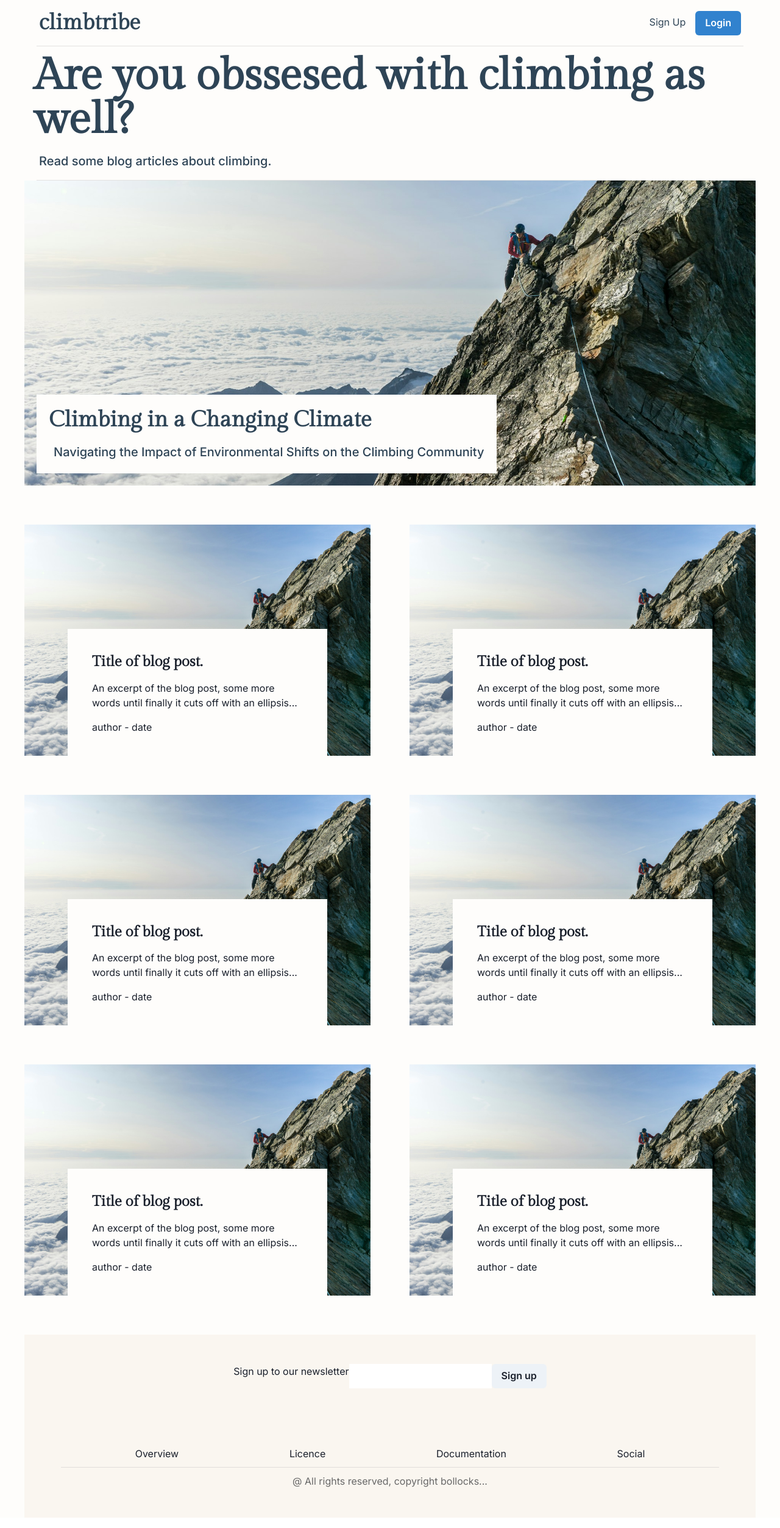
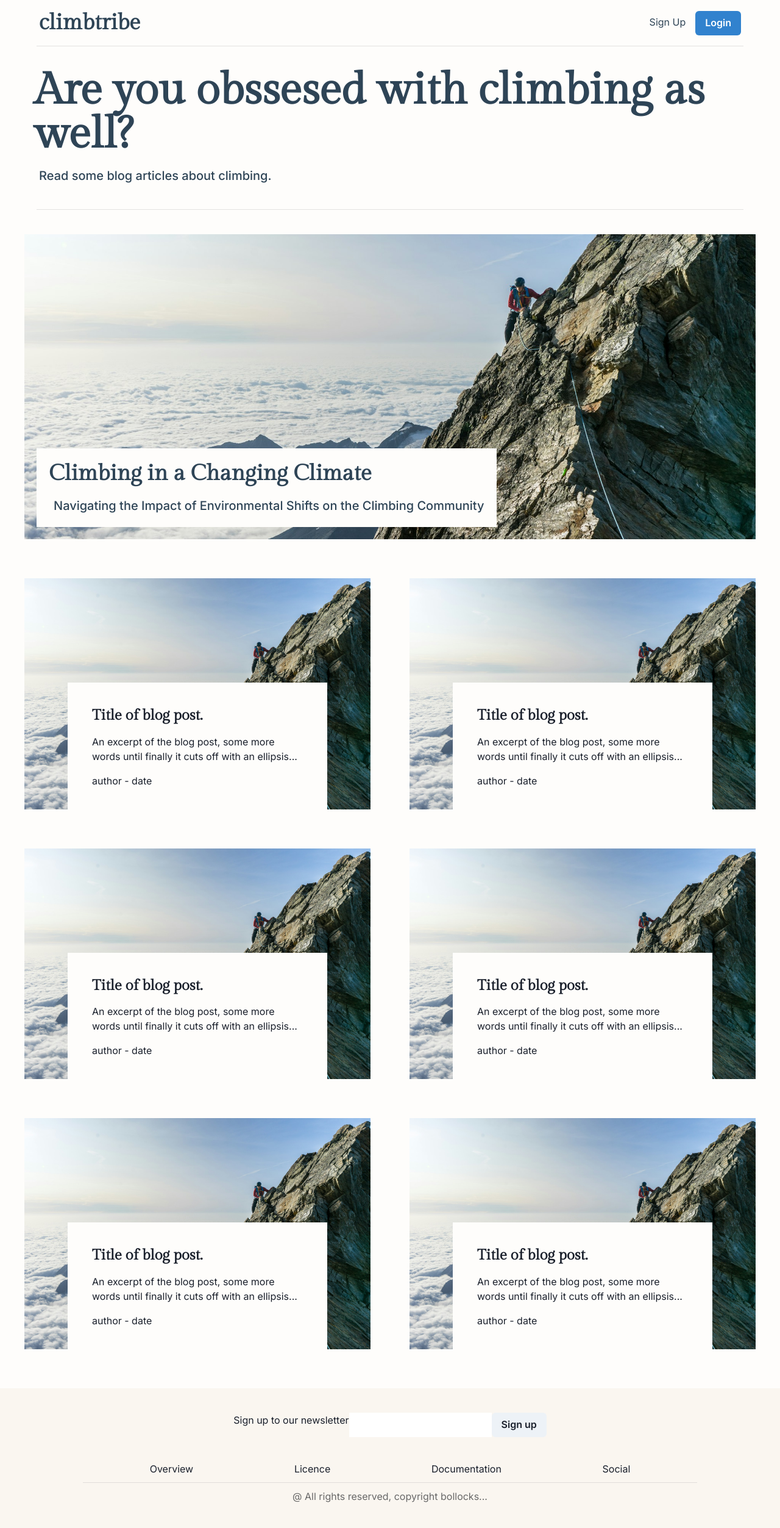
Before and after one commit to dave-forbes/blog-client, a React (Vite) app: page / in a window 1280 px wide. Shown: the whole page at 61% size. Built offline with nearby package versions, Linux system fonts and the light colour scheme.

Commit message:
refactored elements into separate components and nested in sections

```diff
--- a/src/App.tsx
+++ b/src/App.tsx
@@ -1,9 +1,11 @@
-import { Heading, Box, Text, Grid, Flex, Button } from "@chakra-ui/react";
+import { Box } from "@chakra-ui/react";
 import Header from "./components/Header";
 import FeaturedPost from "./components/FeaturedPost";
-import PostCard from "./components/PostCard";
 import { useEffect, useState } from "react";
 import Divider from "./components/Divider";
+import Title from "./components/Title";
+import Posts from "./components/Posts";
+import Footer from "./components/Footer";
 
 function App() {
   const [windowWidth, setWindowWidth] = useState(window.innerWidth);
@@ -17,86 +19,30 @@ function App() {
     return () => {
       window.removeEventListener("resize", handleResize);
     };
-  }, []);
+  }, [windowWidth]);
   return (
     <Box bg="lightBg">
-      <Box maxW="1200px" mx="auto" pt="73">
-        {/* HEADER */}
+      <Box maxW="1200px" mx="auto" pt="73px">
+        <Box as="section" my={10}>
           <Header />
-        {/* TITLE */}
-        <Box m={4}>
-          <Heading as="h1" size="4xl" color="headerText">
-            Are you obssesed with climbing as well?
-          </Heading>
-          <Text
-            fontSize="xl"
-            fontWeight="500"
-            color="headerText"
-            pl="0.5rem"
-            pt="1rem"
-          >
-            Read some blog articles about climbing.
-          </Text>
         </Box>
-        {/* DIVIDER */}
+        <Box as="section" my={10}>
+          <Title />
+        </Box>
+        <Box as="section" my={10}>
           <Divider />
-        {/* FEATURED POST */}
+        </Box>
+        <Box as="section" my={10}>
           <FeaturedPost />
-        {/* POSTS */}
-        <Grid
-          m="4rem 0"
-          templateColumns={
-            windowWidth > 768
-              ? "repeat(auto-fill, minmax(400px, 1fr))"
-              : "repeat(auto-fill, minmax(320px, 1fr))"
-          }
-          gap="4rem"
-          justifyItems="center"
-        >
-          <PostCard />
-          <PostCard />
-          <PostCard />
-          <PostCard />
-          <PostCard />
-          <PostCard />
-        </Grid>
-        {/* Footer */}
-        <Flex
-          h="300px"
-          bg="mediumBg"
-          direction="column"
-          justify="space-around"
-          mt={10}
-        >
-          <Box>
-            <Flex justify="center">
-              <p>Sign up to our newsletter</p>
-              <input></input>
-              <Button>Sign up</Button>
-            </Flex>
         </Box>
-          <Box>
-            <Box>
-              <Flex justify="space-evenly">
-                <Text>Overview</Text>
-                <Text>Licence</Text>
-                <Text>Documentation</Text>
-                <Text>Social</Text>
-              </Flex>
+        <Box as="section" my={10}>
+          <Posts />
         </Box>
-            <Box
-              borderTop="1px"
-              borderColor="borderColor"
-              opacity="0.5"
-              m="10px 0"
-              w="90%"
-              mx="auto"
-            ></Box>
-            <Text align="center" color="lightText">
-              @ All rights reserved, copyright bollocks...
-            </Text>
       </Box>
-        </Flex>
+      <Box as="section" mt={10} bg="mediumBg">
+        <Box maxW="1200px" mx="auto">
+          <Footer />
+        </Box>
       </Box>
     </Box>
   );
--- /dev/null
+++ b/src/components/Footer.tsx
@@ -0,0 +1,38 @@
+import { Box, Button, Flex, Text } from "@chakra-ui/react";
+
+const Footer = () => {
+  return (
+    <Flex p={10} gap={10} direction="column" justify="space-around">
+      <Box>
+        <Flex justify="center">
+          <p>Sign up to our newsletter</p>
+          <input></input>
+          <Button>Sign up</Button>
+        </Flex>
+      </Box>
+      <Box>
+        <Box>
+          <Flex justify="space-evenly">
+            <Text>Overview</Text>
+            <Text>Licence</Text>
+            <Text>Documentation</Text>
+            <Text>Social</Text>
+          </Flex>
+        </Box>
+        <Box
+          borderTop="1px"
+          borderColor="borderColor"
+          opacity="0.5"
+          m="10px 0"
+          w="90%"
+          mx="auto"
+        ></Box>
+        <Text align="center" color="lightText">
+          @ All rights reserved, copyright bollocks...
+        </Text>
+      </Box>
+    </Flex>
+  );
+};
+
+export default Footer;
--- /dev/null
+++ b/src/components/Posts.tsx
@@ -0,0 +1,26 @@
+import { Grid } from "@chakra-ui/react";
+import PostCard from "./PostCard";
+
+const Posts = () => {
+  return (
+    <Grid
+      m="4rem 0"
+      templateColumns={
+        window.innerWidth > 768
+          ? "repeat(auto-fill, minmax(400px, 1fr))"
+          : "repeat(auto-fill, minmax(320px, 1fr))"
+      }
+      gap="4rem"
+      justifyItems="center"
+    >
+      <PostCard />
+      <PostCard />
+      <PostCard />
+      <PostCard />
+      <PostCard />
+      <PostCard />
+    </Grid>
+  );
+};
+
+export default Posts;
--- /dev/null
+++ b/src/components/Title.tsx
@@ -0,0 +1,22 @@
+import { Box, Heading, Text } from "@chakra-ui/react";
+
+const Title = () => {
+  return (
+    <Box m={4}>
+      <Heading as="h1" size="4xl" color="headerText">
+        Are you obssesed with climbing as well?
+      </Heading>
+      <Text
+        fontSize="xl"
+        fontWeight="500"
+        color="headerText"
+        pl="0.5rem"
+        pt="1rem"
+      >
+        Read some blog articles about climbing.
+      </Text>
+    </Box>
+  );
+};
+
+export default Title;
```
Lines whose indentation alone changed are shown as unchanged.
